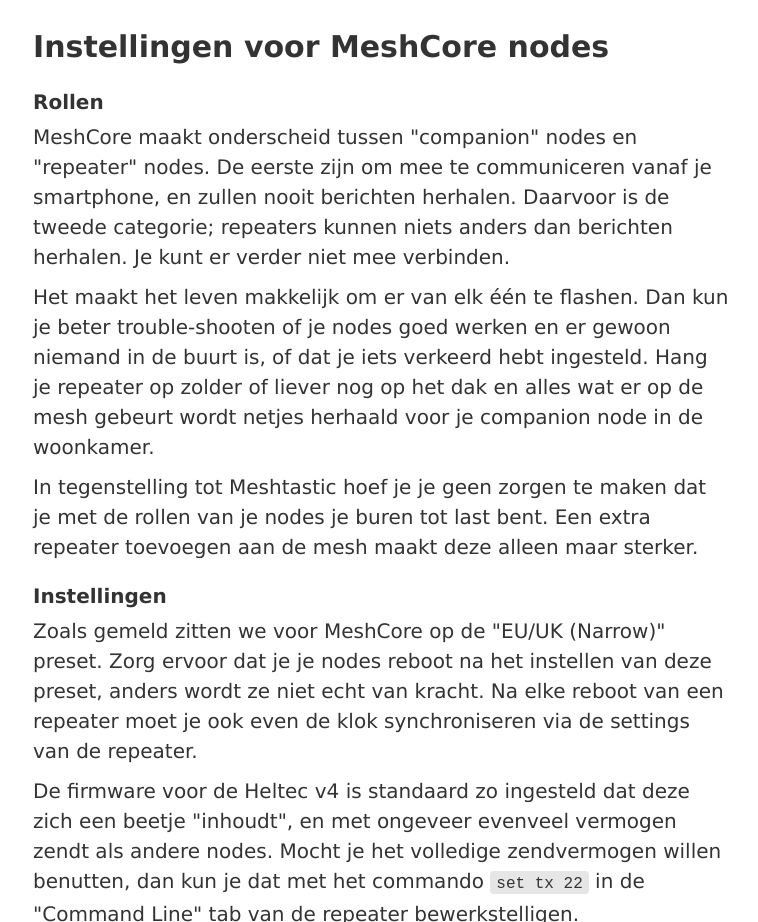
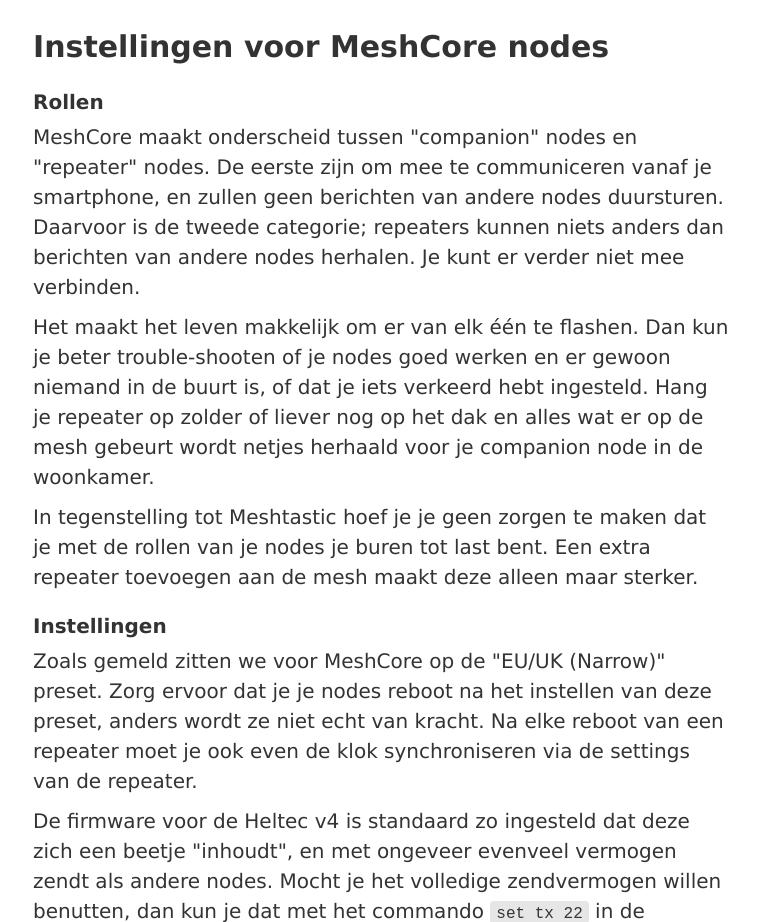
Before and after one commit to Timendus/mesh-netwerk-twente, a plain HTML site: page twente/welkom/index.html in a window 1280 px wide. Shown: the part 4040-4962 px from the top of the page, without its empty margins (279-1037 px from the left). Drawn offline with Linux system fonts and the light colour scheme.

Commit message:
Ben's suggestion for improvement

```diff
--- a/twente/welkom/index.html
+++ b/twente/welkom/index.html
@@ -178,9 +178,9 @@
         <p>
           MeshCore maakt onderscheid tussen "companion" nodes en "repeater"
           nodes. De eerste zijn om mee te communiceren vanaf je smartphone, en
-          zullen nooit berichten herhalen. Daarvoor is de tweede categorie;
-          repeaters kunnen niets anders dan berichten herhalen. Je kunt er
-          verder niet mee verbinden.
+          zullen geen berichten van andere nodes duursturen. Daarvoor is de
+          tweede categorie; repeaters kunnen niets anders dan berichten van
+          andere nodes herhalen. Je kunt er verder niet mee verbinden.
         </p>
         <p>
           Het maakt het leven makkelijk om er van elk één te flashen. Dan kun je
```
